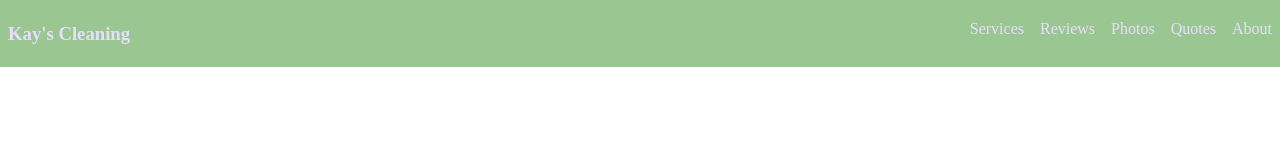
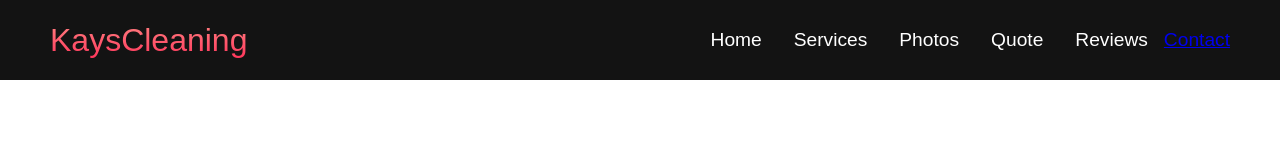
Before and after one commit to rbethke/Kays-Cleaning, a plain HTML site: page index.html in a window 1280 px wide. Drawn offline with Linux system fonts and the light colour scheme.

Commit message:
Reworking Website design start with index.html, add .js

```diff
--- a/index.html
+++ b/index.html
@@ -8,20 +8,49 @@
     <link rel="stylesheet" href="./styles.css">
 </head>
 <body>
-  <div class="header">
-    <div class = "header-left">
-      <!-- <img src ="img/kayslogo.jpg" alt="'Kay's Cleaning' logo" width="50px" height="50px"> -->
-      <h3>Kay's Cleaning</h3>
+  <nav class="navbar">
+    <div class="navbar_container">
+      <a href="/" id="navbar_logo">KaysCleaning</a>
+      <div class="navbar_toggle" id="mobile-menu">
+        <span class="bar"></span>
+        <span class="bar"></span>
+        <span class="bar"></span>
+      </div>
+      <ul class="navbar_menu">
+        <li class="navbar_item">
+          <a href="/" class="navbar_links">
+            Home
+          </a>
+        </li>
+        <li class="navbar_item">
+          <a href="services.html" class="navbar_links">
+            Services
+          </a>
+        </li>
+        <li class="navbar_item">
+          <a href="photos.html" class="navbar_links">
+            Photos
+          </a>
+        </li>
+        <li class="navbar_item">
+          <a href="quote.html" class="navbar_links">
+            Quote
+          </a>
+        </li>
+        <li class="navbar_item">
+          <a href="reviews.html" class="navbar_links">
+            Reviews
+          </a>
+        </li>
+        <li class="navbar_button">
+          <a href="/" class="button">
+            Contact
+          </a>
+        </li>
+      </ul>
     </div>
-    <ul class = "header-right">
-        <li><a href="./services.html">Services</a></li>
-        <li><a href="./reviews.html">Reviews</a></li>
-        <li><a href="./photos.html">Photos</a></li>
-        <li><a href="./quote.html">Quotes</a></li>
-        <li><a href="./about.html">About</a></li>
-    </ul>
+  </nav>
 
-    </div>
-  </div>
+
 </body>
 </html>
--- a/styles.css
+++ b/styles.css
@@ -1,42 +1,70 @@
-body {
-    height: 100vh;
-    display:flex;
-    flex-direction: column;
+*{
+    box-sizing: border-box;
     margin: 0;
     padding: 0;
-    overflow: hidden;
+    font-family: sans-serif;
+}
+
+.navbar {
+    background:#131313;
+    height: 80px;
+    display: flex;
+    justify-content: center;
+    align-items: center;
+    font-size: 1.2rem;
+    position: sticky;
+    top: 0;
+    z-index: 999;
+}
+
+.navbar_container {
+    display: flex;
+    justify-content: space-between;
+    height: 80px;
+    z-index: 1;
+    width: 100%;
+    max-width: 1300px;
+    margin: 0 auto;
+    padding: 0 50px;
+}
+
+#navbar_logo {
+    background-color: #ff8177;
+    background-image: linear-gradient(to top, #ff0844 0%, #ffb199 100%);
+    background-size: 100%;
+    -webkit-background-clip: text;
+    -moz-background-clip: text;
+    -webkit-text-fill-color: transparent;
+    -moz-text-fill-color: transparent;
+    display: flex;
+    align-items: center;
+    cursor: pointer;
+    text-decoration: none;
+    font-size: 2rem;
+}
+
+.fa-gem{
+    margin-right: 0.5rem;
+}
+
+.navbar_menu {
+    display: flex;
+    align-items: center;
+    list-style: none;
+    text-align: center;
+}
+
+.navbar_item {
+    height: 80px;
+}
+
+.navbar_links {
+    color: #fff;
+    display: flex;
+    align-items: center;
+    justify-content: center;
+    text-decoration: none;
+    padding: 0 1rem;
+    height: 100%;
 
 }
-
-.header {
-    display:flex;
-    padding: 8px;
-    padding-bottom: 4px;
-    padding-top: 4px;
-    background-color: #9ac791;
-    justify-content: space-between;
-    margin: 0;
-
-
-}
-
-.header-left {
-    display:flex;
-    gap: 16px;
-    color: #E8DEFC;
-    align-items: center;
-
-}
-
-.header-right {
-    display: flex;
-    flex-direction: row;
-    gap:16px;
-    list-style-type: none;
-
-}
-
-a {
-    text-decoration: none;
-    color: #E8DEFC;
-}
```
Also changed, not shown: app.js (added), 1 other file.
